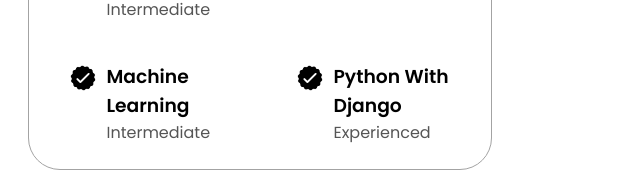
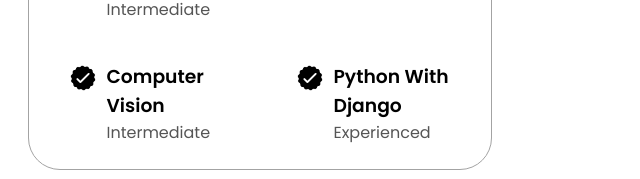
Before and after one commit to Indreshguatam/IndreshPortfolio, a plain HTML site: page index.html in a window 1280 px wide. Shown: the part 2121-2300 px from the top of the page, 628-1268 px from the left. Drawn offline with Linux system fonts and the light colour scheme.

Commit message:
Update index.html

```diff
--- a/index.html
+++ b/index.html
@@ -242,7 +242,7 @@ I'm always eager to learn, collaborate, and contribute to impactful tech project
                   class="icon"
                 />
                 <div>
-                  <h3>Machine Learning</h3>
+                  <h3>Computer Vision</h3>
                   <p>Intermediate</p>
                 </div>
               </article>
```
